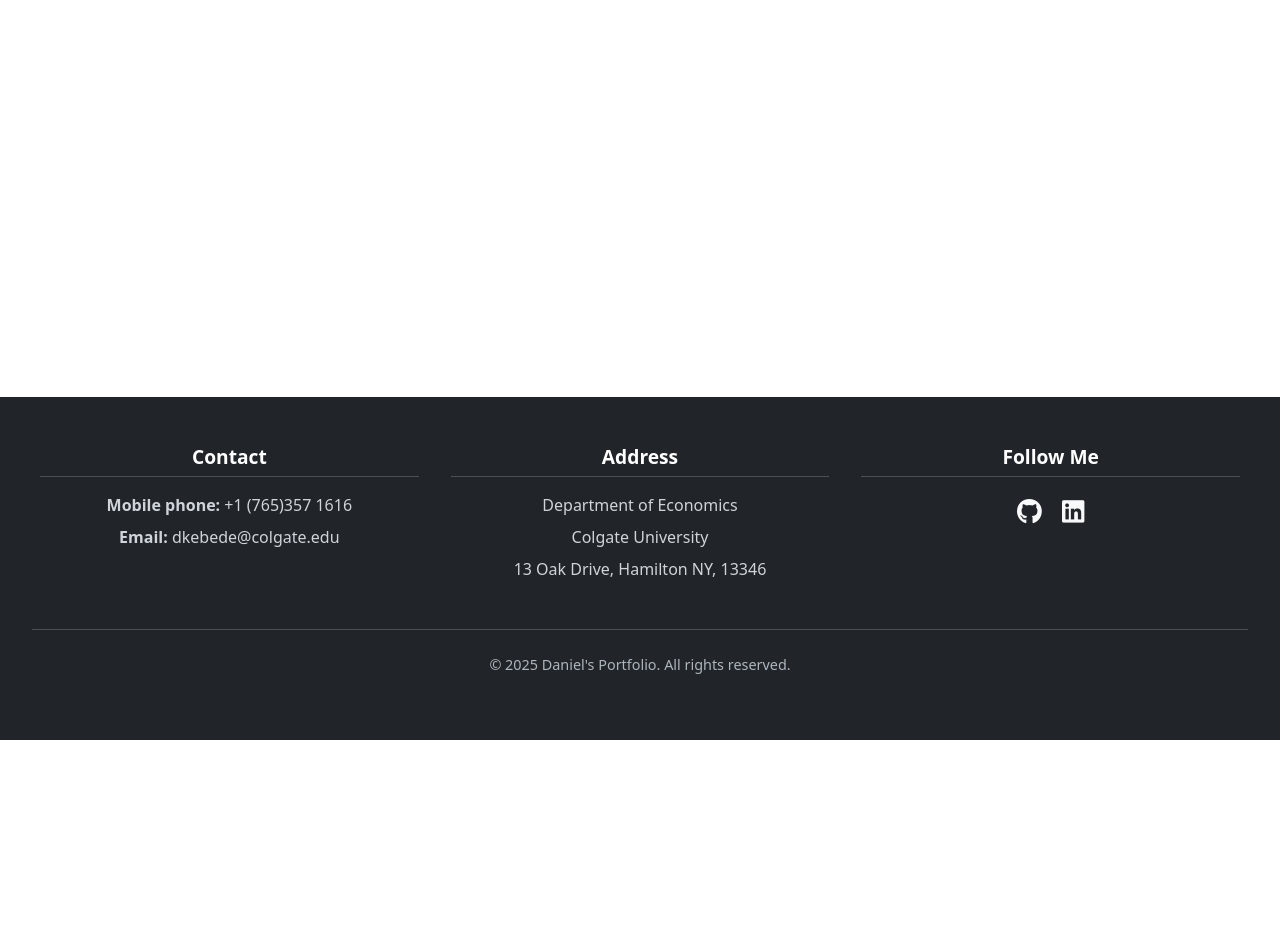
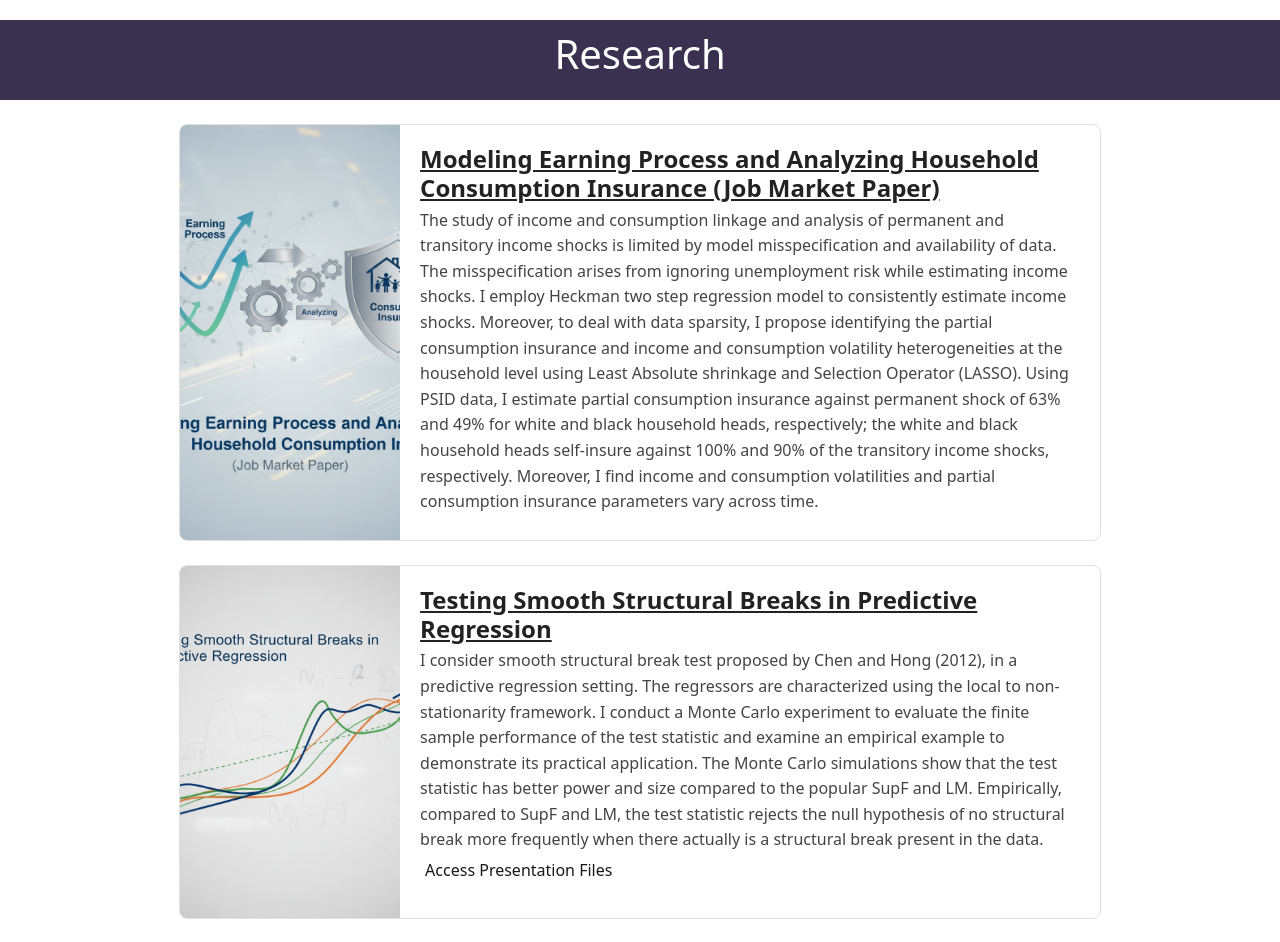
Before and after one commit to ec-tino/daniel_kebede, a React (Vite) app: page /daniel_kebede/research in a window 1280 px wide. Shown: the part 60-1002 px from the top of the page. Before the commit the page ends 800 px from the top, so only its background shows below. Built offline with nearby package versions, Linux system fonts and the light colour scheme.

Commit message:
resolving asset directory issues

```diff
--- a/src/main.jsx
+++ b/src/main.jsx
@@ -7,7 +7,7 @@ import './index.css'
 
 ReactDOM.createRoot(document.getElementById('root')).render(
   <React.StrictMode>
-    <BrowserRouter>
+    <BrowserRouter basename="/daniel_kebede">
       <App />
     </BrowserRouter>
   </React.StrictMode>
--- a/src/webpages/Blog.jsx
+++ b/src/webpages/Blog.jsx
@@ -13,7 +13,7 @@ const Blog = () => {
 
     const slides = [
     {
-      image: '/no_blog.png',
+      image: `${import.meta.env.BASE_URL}no_blog.png`,
       title: 'No Blog Posts Yet',
       description: 'Come back later to see new articles on various topics...',
       articleId: 'no-article',
--- a/src/webpages/CV.jsx
+++ b/src/webpages/CV.jsx
@@ -11,15 +11,16 @@ const CV = () => {
                 <p>
                     Download a copy of my{' '}
                     <a
-                        href="/Daniel_CV.pdf"
-                        target="_blank"
-                        className={Styles.cvLink}
+                    href={`${import.meta.env.BASE_URL}Daniel_CV.pdf`}
+                    target="_blank"
+                    className={Styles.cvLink}
                     >
-                        CV
+                    CV
                     </a>
                 </p>
                 <div className={Styles.cv_container}>
-                    <embed src="/Daniel_CV.pdf" title="Daniel's CV"></embed>
+                    {/* <embed src="/Daniel_CV.pdf" title="Daniel's CV"></embed> */}
+                    <embed src={`${import.meta.env.BASE_URL}Daniel_CV.pdf`} title="Daniel's CV" />
                 </div>
             </div>
         </>
--- a/src/webpages/Home.jsx
+++ b/src/webpages/Home.jsx
@@ -9,7 +9,7 @@ const Home = () => {
             </div> */}
             <div className={styles.container_body}>
                 <div className={styles.profile_image_container}>
-                    <img src="/Daniel_photo.jpg" alt="Daniel" className={styles.profile_image} />
+                    <img src={`${import.meta.env.BASE_URL}Daniel_photo.jpg`} alt="Daniel" className={styles.profile_image} />
                     <h3 className={styles.profile_name}> Daniel Gulti Kebede, Ph.D</h3>
                 </div>
                 <div className={styles.container_about}>
--- a/src/webpages/Research.jsx
+++ b/src/webpages/Research.jsx
@@ -10,7 +10,7 @@ const Research = () => {
         <div className={Styles.container}>
             <div className={Styles.research_card}>
                 <div className={Styles.card_image}>
-                    <img src="/research1.png" alt="Card Visual" />
+                    <img src={`${import.meta.env.BASE_URL}research1.png`} alt="Card Visual" />
                 </div>
                 <div className={Styles.card_content}>
                     <h2 className={Styles.card_title}>Modeling Earning Process and Analyzing
@@ -34,7 +34,7 @@ const Research = () => {
 
             <div className={Styles.research_card}>
                 <div className={Styles.card_image}>
-                    <img src="/research2.png" alt="Card Visual" />
+                    <img src={`${import.meta.env.BASE_URL}research2.png`} alt="Card Visual" />
                 </div>
                 <div className={Styles.card_content}>
                     <h2 className={Styles.card_title}>Testing Smooth Structural Breaks in Predictive Regression</h2>
@@ -48,12 +48,12 @@ const Research = () => {
                         compared to SupF and LM, the test statistic rejects the null hypothesis of no structural
                         break more frequently when there actually is a structural break present in the data.
                     </p>
-                    <a href="/Smooth_Structural_Break_Test.pdf" target="_blank" rel="noopener noreferrer"><p className={Styles.card_link}> Access Presentation Files</p></a>
+                    <a href={`${import.meta.env.BASE_URL}Smooth_Structural_Break_Test.pdf`} target="_blank" rel="noopener noreferrer"><p className={Styles.card_link}> Access Presentation Files</p></a>
                 </div>
             </div>
             <div className={Styles.research_card}>
                 <div className={Styles.card_image}>
-                    <img src="/research3.png" alt="Card Visual" />
+                    <img src={`${import.meta.env.BASE_URL}research3.png`} alt="Card Visual" />
                 </div>
                 <div className={Styles.card_content}>
                     <h2 className={Styles.card_title}>Microeconomic Sources of Productivity Growth Across Japanese
@@ -69,7 +69,7 @@ const Research = () => {
             </div>
             <div className={Styles.research_card}>
                 <div className={Styles.card_image}>
-                    <img src="/research4.png" alt="Card Visual" />
+                    <img src={`${import.meta.env.BASE_URL}research4.png`} alt="Card Visual" />
                 </div>
                 <div className={Styles.card_content}>
                     <h2 className={Styles.card_title}>Do Incentives Matter? Evidence from COVID 19 Vaccine Rollout
@@ -86,7 +86,7 @@ const Research = () => {
                         findings suggest that the use of promotions does increase the rate at which people get vaccinated. However, this effect is moderated by the size of the
                         population that is vaccine hesitant and political affiliation.
                     </p>
-                    <a href="/public_policy_diffusion.pdf" target="_blank" rel="noopener noreferrer"><p className={Styles.card_link}> View article</p></a>
+                    <a href={`${import.meta.env.BASE_URL}public_policy_diffusion.pdf`} target="_blank" rel="noopener noreferrer"><p className={Styles.card_link}> View article</p></a>
                 </div>
             </div>
         </div>
--- a/vite.config.js
+++ b/vite.config.js
@@ -3,6 +3,6 @@ import react from '@vitejs/plugin-react'
 
 // https://vite.dev/config/
 export default defineConfig({
+  plugins: [react()],
   base: "/daniel_kebede/",
-  plugins: [react()],
 })
```
